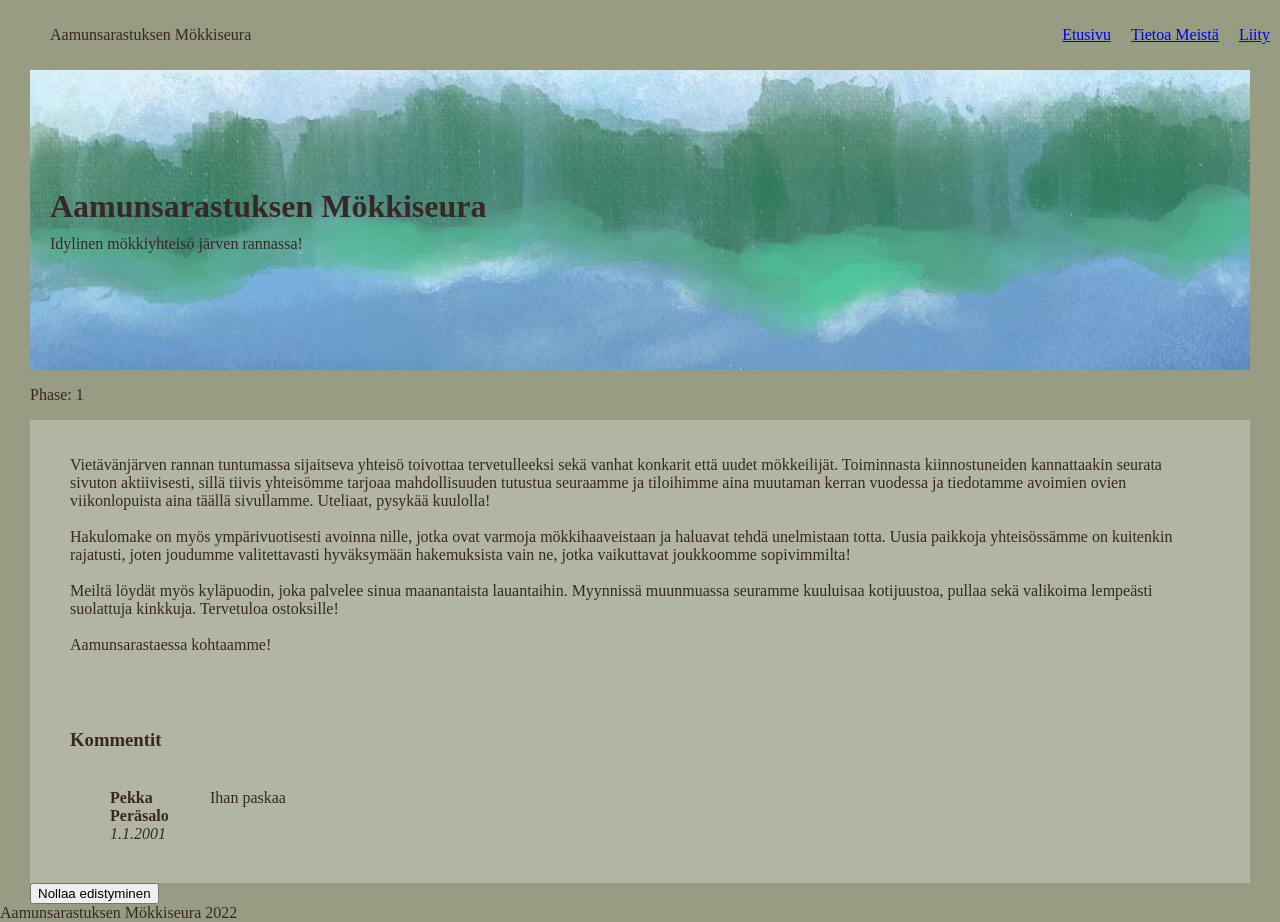
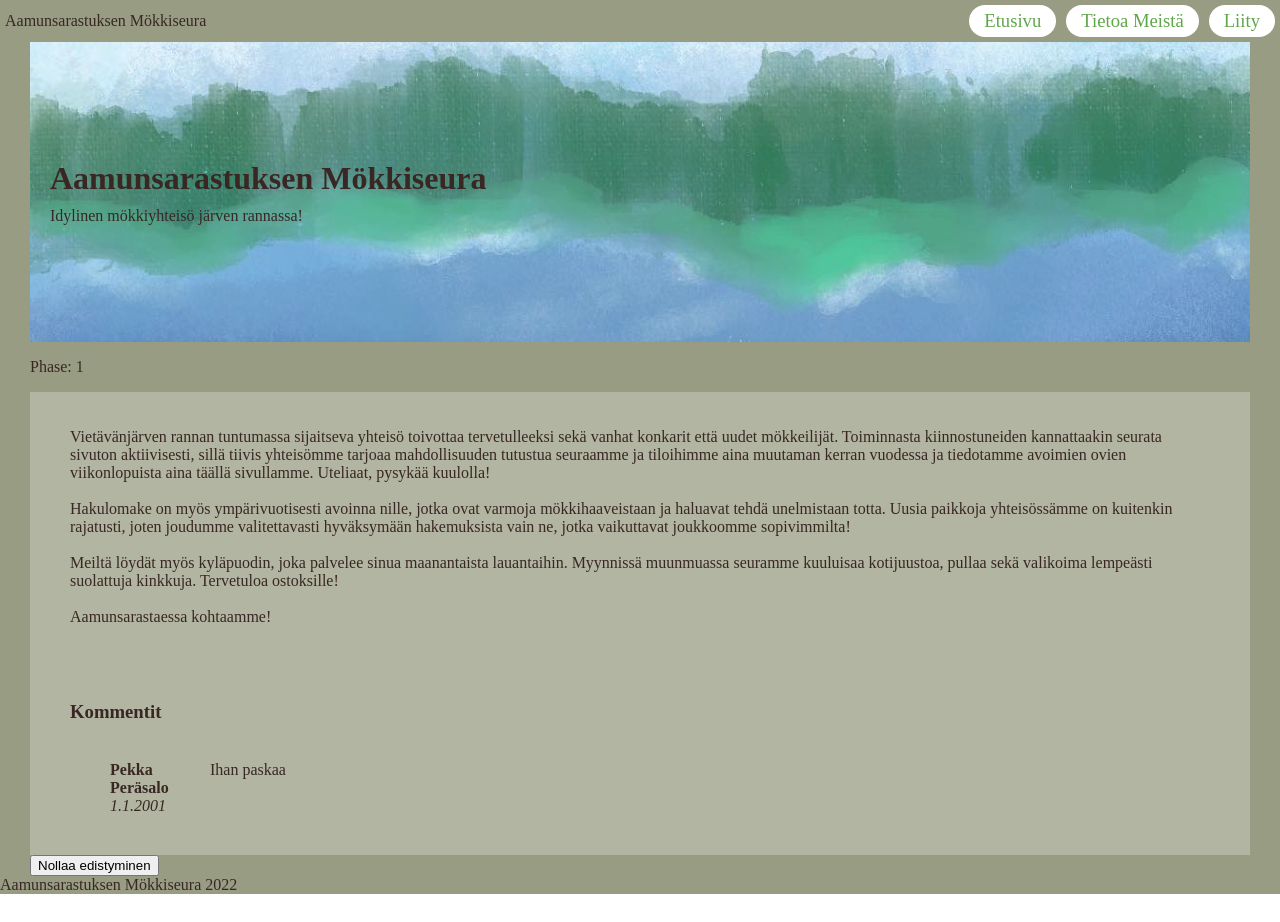
Before and after one commit to vuorisumu/GGJ-aamunsarastus, a React (Vite) app: page / in a window 1280 px wide. After the commit the page ends 894 px from the top, so only its background shows below. Built offline with nearby package versions, Linux system fonts and the light colour scheme.

Commit message:
feat: button styles

```diff
--- a/src/components/Nav.jsx
+++ b/src/components/Nav.jsx
@@ -25,7 +25,7 @@ function Nav() {
 
         {phase === 2 && (
           <li>
-            <NavLink to="/sisapiiri">Sisäpiiri</NavLink>
+            <NavLink to="/calendar">Kalenteri</NavLink>
           </li>
         )}
 
--- a/src/styles/_colors.scss
+++ b/src/styles/_colors.scss
@@ -2,10 +2,12 @@ $primary-color: var(--primary-color);
 $secondary-color: var(--secondary-color);
 $text-primary: var(--text-primary);
 $accent-primary: var(--accent-primary);
+$link-color: var(--link-color);
 
 :root {
   --primary-color: #979c83;
   --secondary-color: #b1b5a1;
   --text-primary: #392724;
-  --accent-primary: #ffebab;
+  --accent-primary: #ffffff;
+  --link-color: #60a64c;
 }
--- a/src/styles/_header.scss
+++ b/src/styles/_header.scss
@@ -1,3 +1,5 @@
+@use "colors";
+
 header {
   nav {
     ul {
@@ -5,12 +7,30 @@ header {
       display: flex;
       align-items: center;
       margin: 0;
+      padding: 0;
 
       li {
-        padding: 10px;
+        margin: 5px;
+
+        p {
+          margin: 0;
+          padding: 0;
+        }
 
         &:first-child {
           flex-grow: 1;
+        }
+
+        &:not(:first-child) {
+          background: colors.$accent-primary;
+          border-radius: 20px;
+          padding: 5px 15px;
+
+          a {
+            color: colors.$link-color;
+            text-decoration: none;
+            font-size: 14pt;
+          }
         }
       }
     }
--- a/src/styles/main.css
+++ b/src/styles/main.css
@@ -2,7 +2,8 @@
   --primary-color: #979c83;
   --secondary-color: #b1b5a1;
   --text-primary: #392724;
-  --accent-primary: #ffebab;
+  --accent-primary: #ffffff;
+  --link-color: #60a64c;
 }
 
 .join-form ul {
@@ -33,12 +34,27 @@ header nav ul {
   display: flex;
   align-items: center;
   margin: 0;
+  padding: 0;
 }
 header nav ul li {
-  padding: 10px;
+  margin: 5px;
+}
+header nav ul li p {
+  margin: 0;
+  padding: 0;
 }
 header nav ul li:first-child {
   flex-grow: 1;
+}
+header nav ul li:not(:first-child) {
+  background: var(--accent-primary);
+  border-radius: 20px;
+  padding: 5px 15px;
+}
+header nav ul li:not(:first-child) a {
+  color: var(--link-color);
+  text-decoration: none;
+  font-size: 14pt;
 }
 header.phase3 {
   color: red;
```
Also changed, not shown: 1 other file (tests, documents, lock files or other folders).
